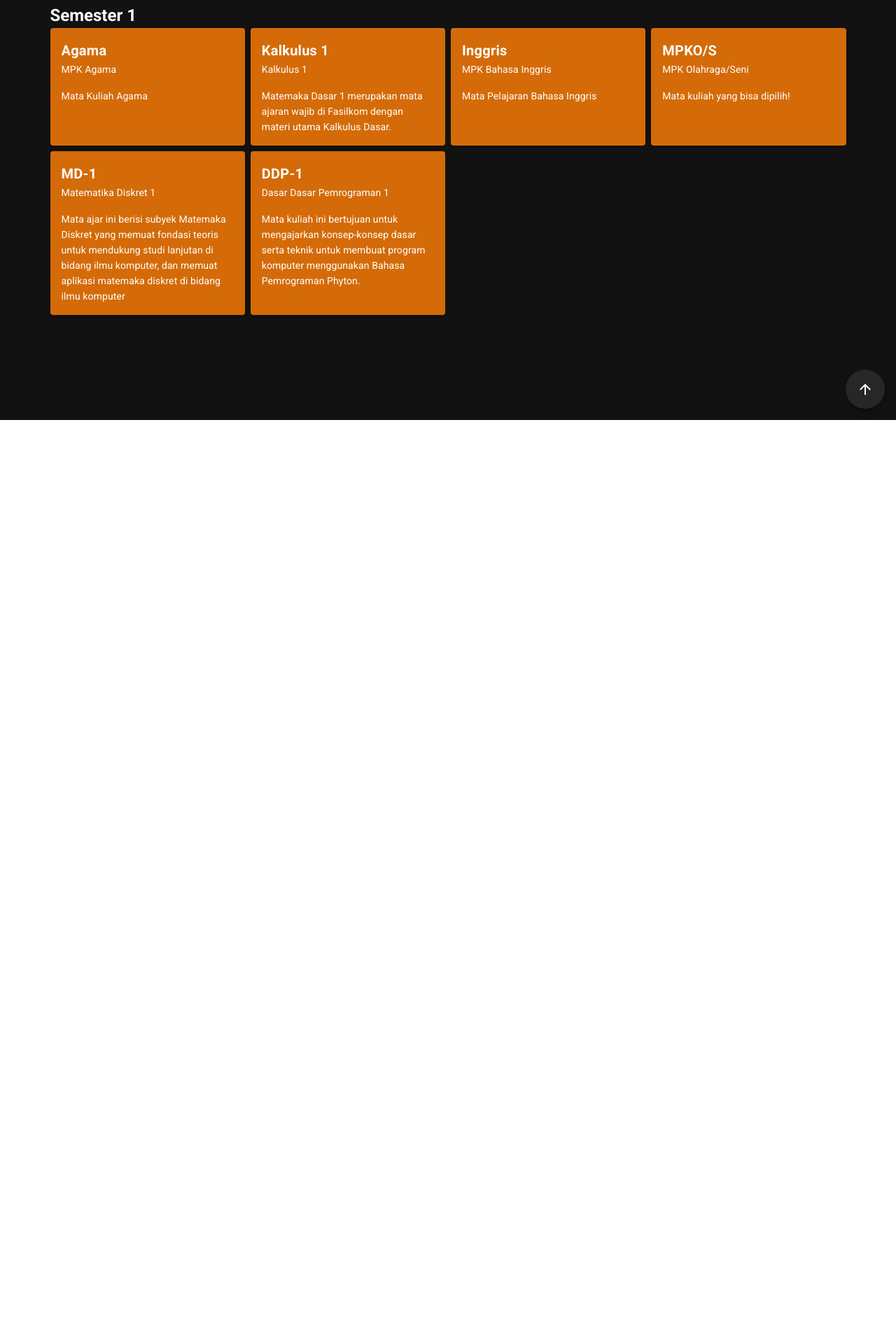
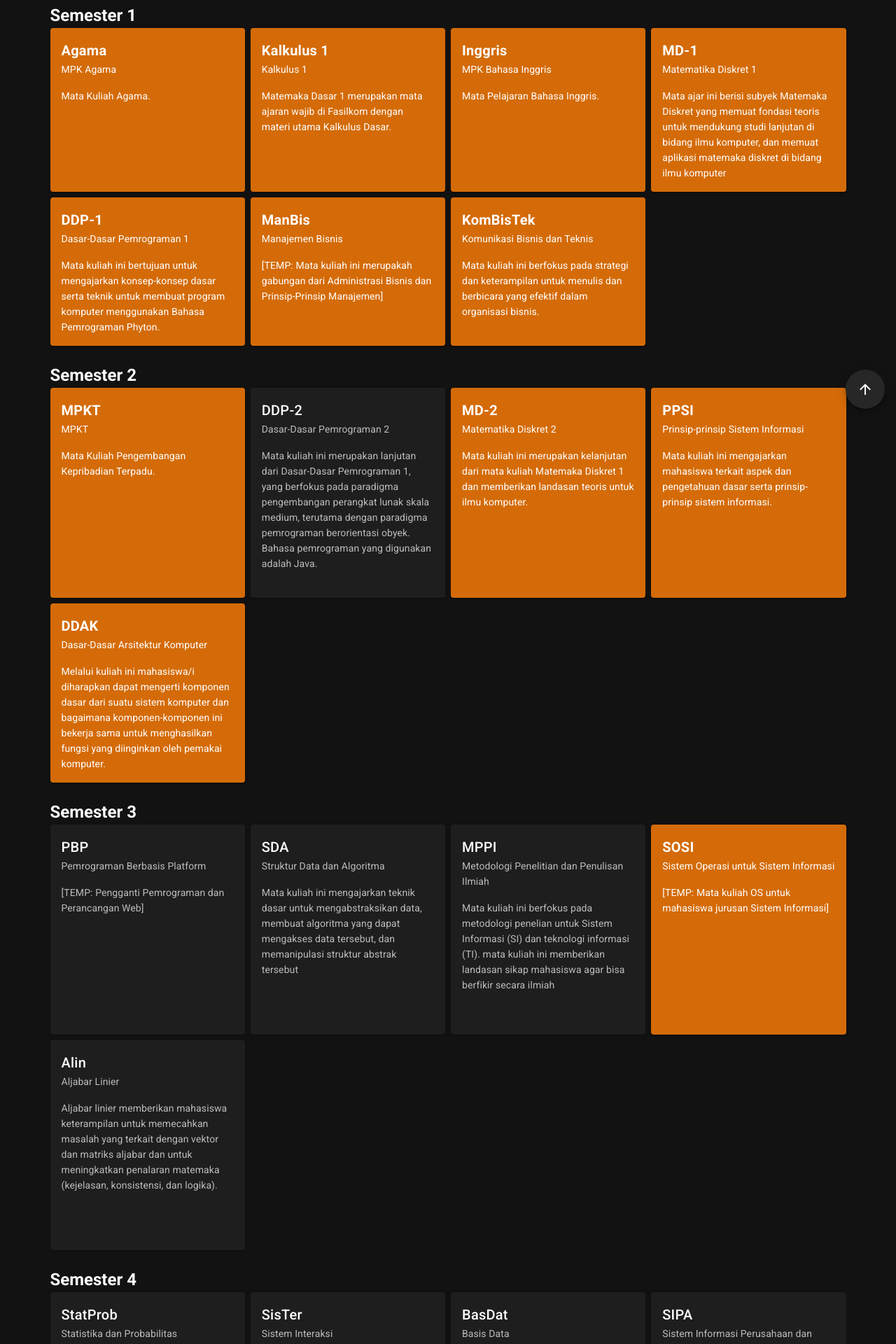
Before and after one commit to fwibisono87/matkul-tree, a Nuxt app: page /si in a window 1280 px wide. Shown: the part 200-2120 px from the top of the page at 70% size. Before the commit the page ends 800 px from the top, so only its background shows below. Built offline with nearby package versions, Linux system fonts and the light colour scheme.

Commit message:
add SI wajib, thanks kevi!

```diff
--- a/assets/si.json
+++ b/assets/si.json
@@ -1,6 +1,202 @@
 [
   {
     "name": "Semester 1",
+    "matkuls": [
+      {
+        "stitle": "Agama",
+        "ltitle": "MPK Agama",
+        "description": "Mata Kuliah Agama.",
+        "dependency": [],
+        "selected": false,
+        "selectable": true
+      },
+      {
+        "stitle": "Kalkulus 1",
+        "ltitle": "Kalkulus 1",
+        "description": "Matemaka Dasar 1 merupakan mata ajaran wajib di Fasilkom dengan materi utama Kalkulus Dasar.",
+        "dependency": [],
+        "selected": false,
+        "selectable": true
+      },
+      {
+        "stitle": "Inggris",
+        "ltitle": "MPK Bahasa Inggris",
+        "description": "Mata Pelajaran Bahasa Inggris.",
+        "dependency": [],
+        "selected": false,
+        "selectable": true
+      },
+      {
+        "stitle": "MD-1",
+        "ltitle": "Matematika Diskret 1",
+        "description": "Mata ajar ini berisi subyek Matemaka Diskret\nyang memuat fondasi teoris untuk mendukung\nstudi lanjutan di bidang ilmu komputer, dan\nmemuat aplikasi matemaka diskret di bidang\nilmu komputer\n",
+        "dependency": [],
+        "selected": false,
+        "selectable": true
+      },
+      {
+        "stitle": "DDP-1",
+        "ltitle": "Dasar-Dasar Pemrograman 1",
+        "description": "Mata kuliah ini bertujuan untuk mengajarkan\nkonsep-konsep dasar serta teknik untuk membuat\nprogram komputer menggunakan Bahasa\nPemrograman Phyton.",
+        "dependency": [],
+        "selected": false,
+        "selectable": true
+      },
+      {
+        "stitle": "ManBis",
+        "ltitle": "Manajemen Bisnis",
+        "description": "[TEMP: Mata kuliah ini merupakah gabungan dari Administrasi Bisnis dan Prinsip-Prinsip Manajemen]",
+        "dependency": [],
+        "selected": false,
+        "selectable": true
+      },
+      {
+        "stitle": "KomBisTek",
+        "ltitle": "Komunikasi Bisnis dan Teknis",
+        "description": "Mata kuliah ini berfokus pada strategi dan\nketerampilan untuk menulis dan berbicara yang\nefektif dalam organisasi bisnis.",
+        "dependency": [],
+        "selected": false,
+        "selectable": true
+      }
+    ]
+  },
+  {
+    "name": "Semester 2",
+    "matkuls": [
+      {
+        "stitle": "MPKT",
+        "ltitle": "MPKT",
+        "description": "Mata Kuliah Pengembangan Kepribadian Terpadu.",
+        "dependency": [],
+        "selected": false,
+        "selectable": true
+      },
+      {
+        "stitle": "DDP-2",
+        "ltitle": "Dasar-Dasar Pemrograman 2",
+        "description": "Mata kuliah ini merupakan lanjutan dari\nDasar-Dasar Pemrograman 1, yang berfokus\npada paradigma pengembangan perangkat\nlunak skala medium, terutama dengan\nparadigma pemrograman berorientasi obyek.\nBahasa pemrograman yang digunakan adalah\nJava.",
+        "dependency": ["DDP-1"],
+        "selected": false,
+        "selectable": false
+      },
+      {
+        "stitle": "MD-2",
+        "ltitle": "Matematika Diskret 2",
+        "description": "Mata kuliah ini merupakan kelanjutan dari mata\nkuliah Matemaka Diskret 1 dan memberikan\nlandasan teoris untuk ilmu komputer.\n",
+        "dependency": [],
+        "selected": false,
+        "selectable": true
+      },
+      {
+        "stitle": "PPSI",
+        "ltitle": "Prinsip-prinsip Sistem Informasi",
+        "description": "Mata kuliah ini mengajarkan mahasiswa terkait\naspek dan pengetahuan dasar serta prinsip-\nprinsip sistem informasi.",
+        "dependency": [],
+        "selected": false,
+        "selectable": true
+      },
+      {
+        "stitle": "DDAK",
+        "ltitle": "Dasar-Dasar Arsitektur Komputer",
+        "description": "Melalui kuliah ini mahasiswa/i diharapkan dapat\nmengerti komponen dasar dari suatu sistem\nkomputer dan bagaimana komponen-komponen ini\nbekerja sama untuk menghasilkan fungsi yang\ndiinginkan oleh pemakai komputer.",
+        "dependency": [],
+        "selected": false,
+        "selectable": true
+      }
+    ]
+  },
+  {
+    "name": "Semester 3",
+    "matkuls": [
+      {
+        "stitle": "PBP",
+        "ltitle": "Pemrograman Berbasis Platform",
+        "description": "[TEMP: Pengganti Pemrograman dan Perancangan Web]",
+        "dependency": ["DDP-1"],
+        "selected": false,
+        "selectable": false
+      },
+      {
+        "stitle": "SDA",
+        "ltitle": "Struktur Data dan Algoritma",
+        "description": "Mata kuliah ini mengajarkan teknik dasar untuk\nmengabstraksikan data, membuat algoritma yang\ndapat mengakses data tersebut, dan memanipulasi\nstruktur abstrak tersebut",
+        "dependency": ["DDP-2"],
+        "selected": false,
+        "selectable": false
+      },
+      {
+        "stitle": "MPPI",
+        "ltitle": "Metodologi Penelitian dan Penulisan Ilmiah",
+        "description": "Mata kuliah ini berfokus pada metodologi\npenelian untuk Sistem Informasi (SI) dan\nteknologi informasi (TI). mata kuliah ini\nmemberikan landasan sikap mahasiswa agar\nbisa berfikir secara ilmiah",
+        "dependency": ["MPKT"],
+        "selected": false,
+        "selectable": false
+      },
+      {
+        "stitle": "SOSI",
+        "ltitle": "Sistem Operasi untuk Sistem Informasi",
+        "description": "[TEMP: Mata kuliah OS untuk mahasiswa\njurusan Sistem Informasi]",
+        "dependency": [],
+        "selected": false,
+        "selectable": true
+      },
+      {
+        "stitle": "Alin",
+        "ltitle": "Aljabar Linier",
+        "description": "Aljabar linier memberikan mahasiswa\nketerampilan untuk memecahkan masalah yang\nterkait dengan vektor dan matriks aljabar dan\nuntuk meningkatkan penalaran matemaka\n(kejelasan, konsistensi, dan logika).",
+        "dependency": ["Kalkulus 1"],
+        "selected": false,
+        "selectable": false
+      }
+    ]
+  },
+  {
+    "name": "Semester 4",
+    "matkuls": [
+      {
+        "stitle": "StatProb",
+        "ltitle": "Statistika dan Probabilitas",
+        "description": "Melalui mata kuliah ini mahasiswa dilatih agar\nmampu menerapkan konsep-konsep probabilitas\ndan stask untuk menginterpretasikan data",
+        "dependency": ["Kalkulus 1", "MD-1"],
+        "selected": false,
+        "selectable": false
+      },
+      {
+        "stitle": "SisTer",
+        "ltitle": "Sistem Interaksi",
+        "description": "Mata kuliah akan membekali mahasiswa dengan\npengetahuan mengenai perancangan antarmuka\nuntuk perangkat lunak",
+        "dependency": ["PBP"],
+        "selected": false,
+        "selectable": false
+      },
+      {
+        "stitle": "BasDat",
+        "ltitle": "Basis Data",
+        "description": "Mata kuliah ini membahas konsep dasar dari\nmanajemen database yang mencakup aspek\npemodelan dan desain, bahasa dan fasilitas,\nimplementasi dan penggunaan database.",
+        "dependency": ["DDP-2"],
+        "selected": false,
+        "selectable": false
+      },
+      {
+        "stitle": "SIPA",
+        "ltitle": "Sistem Informasi Perusahaan dan Akuntansi",
+        "description": "[TEMP: Mata kuliah gabungan dari Sistem-Sistem\nPerusahaan dan Sistem Informasi Akuntansi dan\nKeuangan]",
+        "dependency": ["AdBis"],
+        "selected": false,
+        "selectable": false
+      },
+      {
+        "stitle": "MPTI",
+        "ltitle": "Manajemen Proyek Teknologi Informasi",
+        "description": "Mata ajar ini berisi subyek Matemaka Diskret\nyang memuat fondasi teoris untuk mendukung\nstudi lanjutan di bidang ilmu komputer, dan\nmemuat aplikasi matemaka diskret di bidang\nilmu komputer\n",
+        "dependency": ["PPSI", "ManBis"],
+        "selected": false,
+        "selectable": false
+      }
+    ]
+  },
+  {
+    "name": "Semester 5",
     "matkuls": [
       {
         "stitle": "Agama",
@@ -51,5 +247,44 @@
         "selectable": true
       }
     ]
+  },
+  {
+    "name": "Semester 6",
+    "matkuls": [
+      {
+        "stitle": "PBSI",
+        "ltitle": "Proyek Pengembangan Sistem Informasi",
+        "description": "Mata kuliah ini mengajarkan mahasiswa terkait\npengembangan suatu proyek sistem informasi.",
+        "dependency": ["SisTer", "AnaPerancis", "MPTI", "APAP"],
+        "selected": false,
+        "selectable": false
+      }
+    ]
+  },
+  {
+    "name": "Semester 7",
+    "matkuls": [
+      {
+        "stitle": "KomMas",
+        "ltitle": "Komputer dan Masyarakat",
+        "description": "Mata kuliah ini menimbulkan kesadaran dan\nkepekaan mahasiswa terhadap berbagai persoalan\neka, sosial, dan ekonomi terkait penerapan\nteknologi komputer dalam kehidupan sehari-hari.\nMahasiswa diharapkan mampu merespon posif\nterhadap masalah-masalah sosial yang ada dalam\nkonteks disiplin ilmu komputer. [MIN 100SKS]",
+        "dependency": [],
+        "selected": false,
+        "selectable": true
+      }
+    ]
+  },
+  {
+    "name": "Semester 8",
+    "matkuls": [
+      {
+        "stitle": "TA",
+        "ltitle": "Tugas Akhir",
+        "description": "Mata kuliah ini melah kemampuan mahasiswa\nuntuk mengembangkan bidang ilmu/teknologi atau\nmelanjutkan studinya. [MIN 114 SKS]",
+        "dependency": ["MPPI"],
+        "selected": false,
+        "selectable": false
+      }
+    ]
   }
 ]
--- a/pages/about.vue
+++ b/pages/about.vue
@@ -2,9 +2,15 @@
   <v-container>
     <h1>About</h1>
     <p>Pacil Matkul Tree merupakan sebuah website yang diperuntukkan untuk membantu mahasiswa Fakultas Ilmu Komputer, Universitas Indonesia memilih mata kuliah yang dapat diambil sesuai prerekuisit yang ada.</p>
-    <p>Saat ini, web app ini masih ada dalam pengembangan, dan baru mengimplementasikan mata kuliah wajib Program Studi Ilmu Komputer.</p>
+    <p>Saat ini, web app ini masih ada dalam pengembangan, dan baru mengimplementasikan mata kuliah wajib Program Studi Ilmu Komputer dan Program Studi Sistem Informasi.</p>
     <p>Seluruh kritik dan saran dapat dikirimkan ke <a href='mailto:francis.wibisono@ui.ac.id' target='_blank'>francis.wibisono@ui.ac.id</a> </p>
     <p>Repositori kode website ini dapat diakses di <a href='https://github.com/fwibisono87/matkul-tree/' target='_blank'>github.com/fwibisono87/matkul-tree/</a> </p>
+    <h2>Contributors:</h2>
+    <ol>
+      <li>Code: Francis</li>
+      <li>Ilkom Data Entry: Francis</li>
+      <li>SI Data Entry: Kevi</li>
+    </ol>
   </v-container>
 </template>
 
--- a/pages/index.vue
+++ b/pages/index.vue
@@ -12,7 +12,7 @@
         <v-card color='#8B0000'>
         <v-list-item to='/si'>
           <v-list-item-icon><v-icon>mdi-clipboard-text-search-outline</v-icon></v-list-item-icon>
-          <v-list-item-title>Sistem Informasi (Partial Impl.)</v-list-item-title>
+          <v-list-item-title>Sistem Informasi</v-list-item-title>
         </v-list-item>
       </v-card></v-col>
     </v-row>
```
